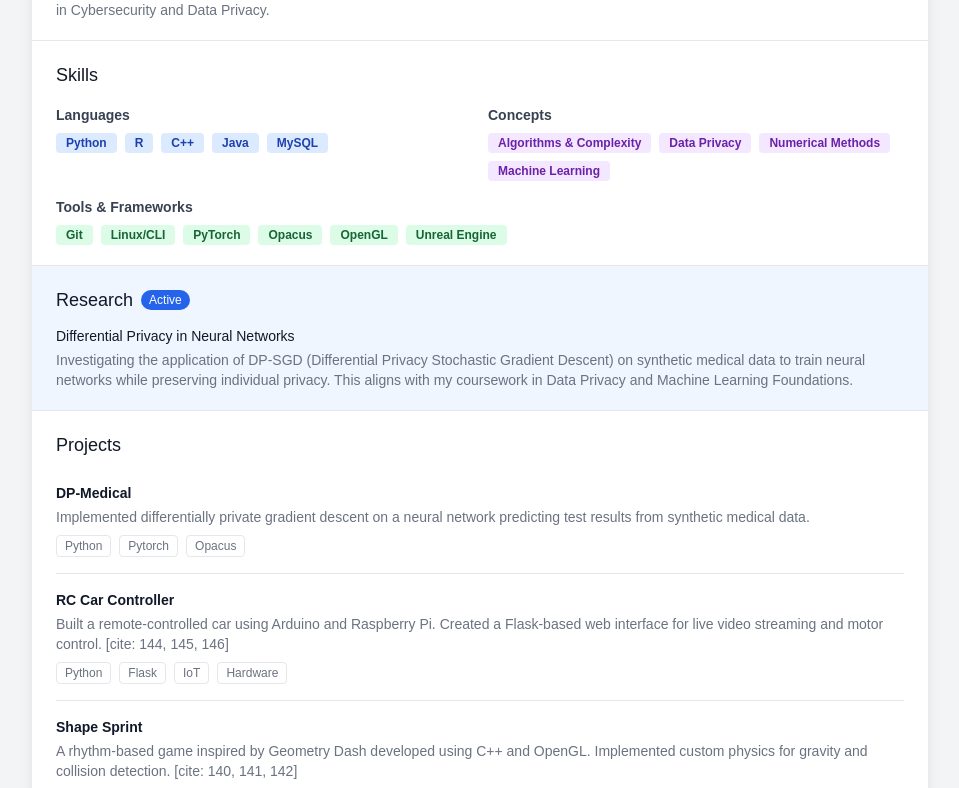
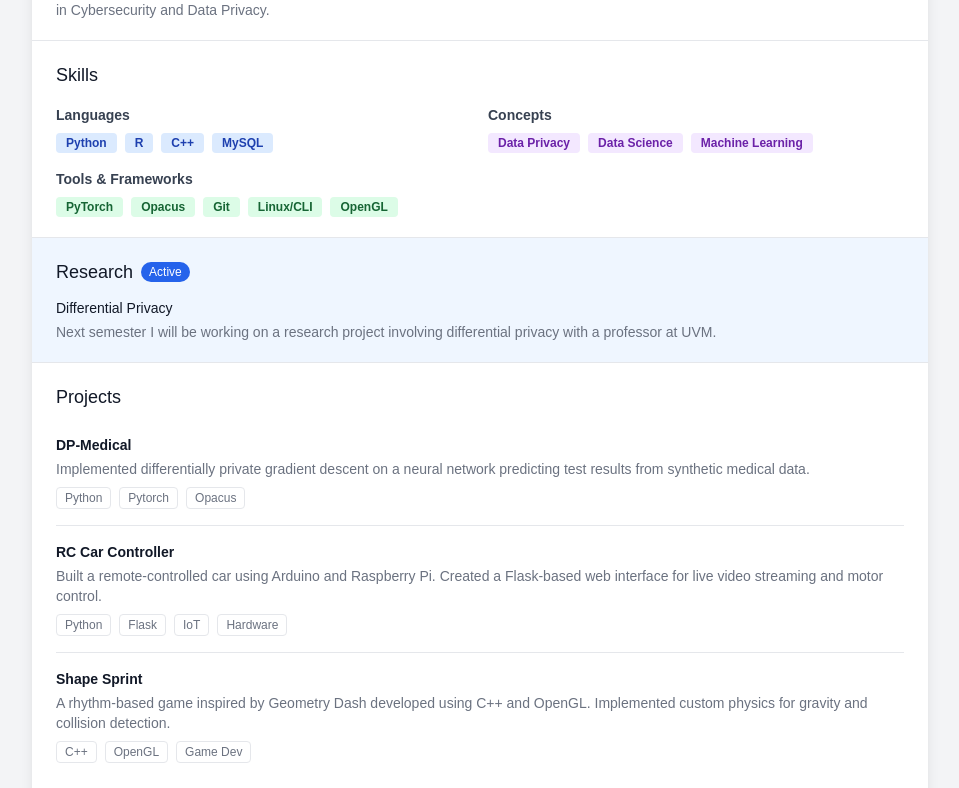
Before and after one commit to shamusmurphy/portfolio, a Next.js app: page / in a window 1280 px wide. Shown: the part 521-1309 px from the top of the page, without its empty margins (160-1119 px from the left). Built offline with nearby package versions, Linux system fonts and the light colour scheme.

Commit message:
updated some descriptions

```diff
--- a/app/page.tsx
+++ b/app/page.tsx
@@ -79,11 +79,11 @@ export default function Portfolio() {
             <h2 className="text-lg font-medium text-gray-900 dark:text-white mb-4">Skills</h2>
 
             <div className="grid grid-cols-1 md:grid-cols-2 gap-4">
-              {/* Programming Languages [cite: 136] */}
+              {/* Programming Languages */}
               <div>
                 <h3 className="text-sm font-semibold text-gray-700 dark:text-gray-300 mb-2">Languages</h3>
                 <div className="flex flex-wrap gap-2">
-                  {['Python', 'R', 'C++', 'Java', 'MySQL'].map((skill) => (
+                  {['Python', 'R', 'C++', 'MySQL'].map((skill) => (
                     <span key={skill} className="bg-blue-100 dark:bg-blue-900 text-blue-800 dark:text-blue-200 text-xs font-semibold px-2.5 py-0.5 rounded">
                       {skill}
                     </span>
@@ -91,11 +91,11 @@ export default function Portfolio() {
                 </div>
               </div>
 
-              {/* Concepts [cite: 137] */}
+              {/* Concepts */}
               <div>
                 <h3 className="text-sm font-semibold text-gray-700 dark:text-gray-300 mb-2">Concepts</h3>
                 <div className="flex flex-wrap gap-2">
-                  {['Algorithms & Complexity', 'Data Privacy', 'Numerical Methods', 'Machine Learning'].map((skill) => (
+                  {['Data Privacy', 'Data Science', 'Machine Learning'].map((skill) => (
                     <span key={skill} className="bg-purple-100 dark:bg-purple-900 text-purple-800 dark:text-purple-200 text-xs font-semibold px-2.5 py-0.5 rounded">
                       {skill}
                     </span>
@@ -103,11 +103,11 @@ export default function Portfolio() {
                 </div>
               </div>
 
-              {/* Tools/Frameworks [cite: 138] */}
+              {/* Tools/Frameworks */}
               <div className="md:col-span-2">
                 <h3 className="text-sm font-semibold text-gray-700 dark:text-gray-300 mb-2">Tools & Frameworks</h3>
                 <div className="flex flex-wrap gap-2">
-                  {['Git', 'Linux/CLI', 'PyTorch', 'Opacus', 'OpenGL', 'Unreal Engine'].map((skill) => (
+                  {['PyTorch', 'Opacus', 'Git', 'Linux/CLI', 'OpenGL'].map((skill) => (
                     <span key={skill} className="bg-green-100 dark:bg-green-900 text-green-800 dark:text-green-200 text-xs font-semibold px-2.5 py-0.5 rounded">
                       {skill}
                     </span>
@@ -124,9 +124,9 @@ export default function Portfolio() {
               <span className="ml-2 text-xs bg-blue-600 text-white px-2 py-0.5 rounded-full">Active</span>
             </h2>
             <div className="mt-3">
-              <h3 className="text-sm font-medium text-gray-900 dark:text-white">Differential Privacy in Neural Networks</h3>
+              <h3 className="text-sm font-medium text-gray-900 dark:text-white">Differential Privacy</h3>
               <p className="mt-1 text-sm text-gray-500 dark:text-gray-400">
-                Investigating the application of DP-SGD (Differential Privacy Stochastic Gradient Descent) on synthetic medical data to train neural networks while preserving individual privacy. This aligns with my coursework in Data Privacy and Machine Learning Foundations.
+                Next semester I will be working on a research project involving differential privacy with a professor at UVM.
               </p>
             </div>
           </div>
@@ -143,12 +143,12 @@ export default function Portfolio() {
                 },
                 {
                   name: 'RC Car Controller',
-                  description: 'Built a remote-controlled car using Arduino and Raspberry Pi. Created a Flask-based web interface for live video streaming and motor control. [cite: 144, 145, 146]',
+                  description: 'Built a remote-controlled car using Arduino and Raspberry Pi. Created a Flask-based web interface for live video streaming and motor control.',
                   tags: ['Python', 'Flask', 'IoT', 'Hardware']
                 },
                 {
                   name: 'Shape Sprint',
-                  description: 'A rhythm-based game inspired by Geometry Dash developed using C++ and OpenGL. Implemented custom physics for gravity and collision detection. [cite: 140, 141, 142]',
+                  description: 'A rhythm-based game inspired by Geometry Dash developed using C++ and OpenGL. Implemented custom physics for gravity and collision detection.',
                   tags: ['C++', 'OpenGL', 'Game Dev']
                 },
               ].map((project, index) => (
```
